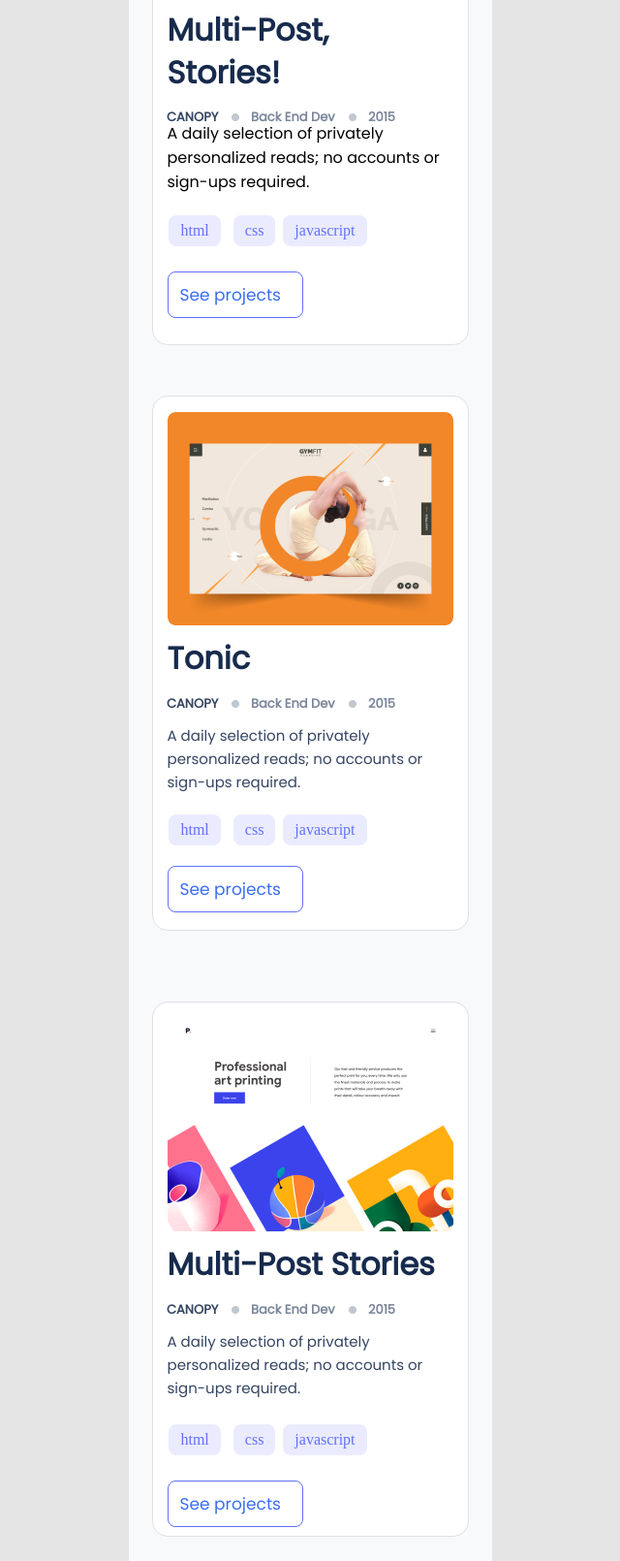
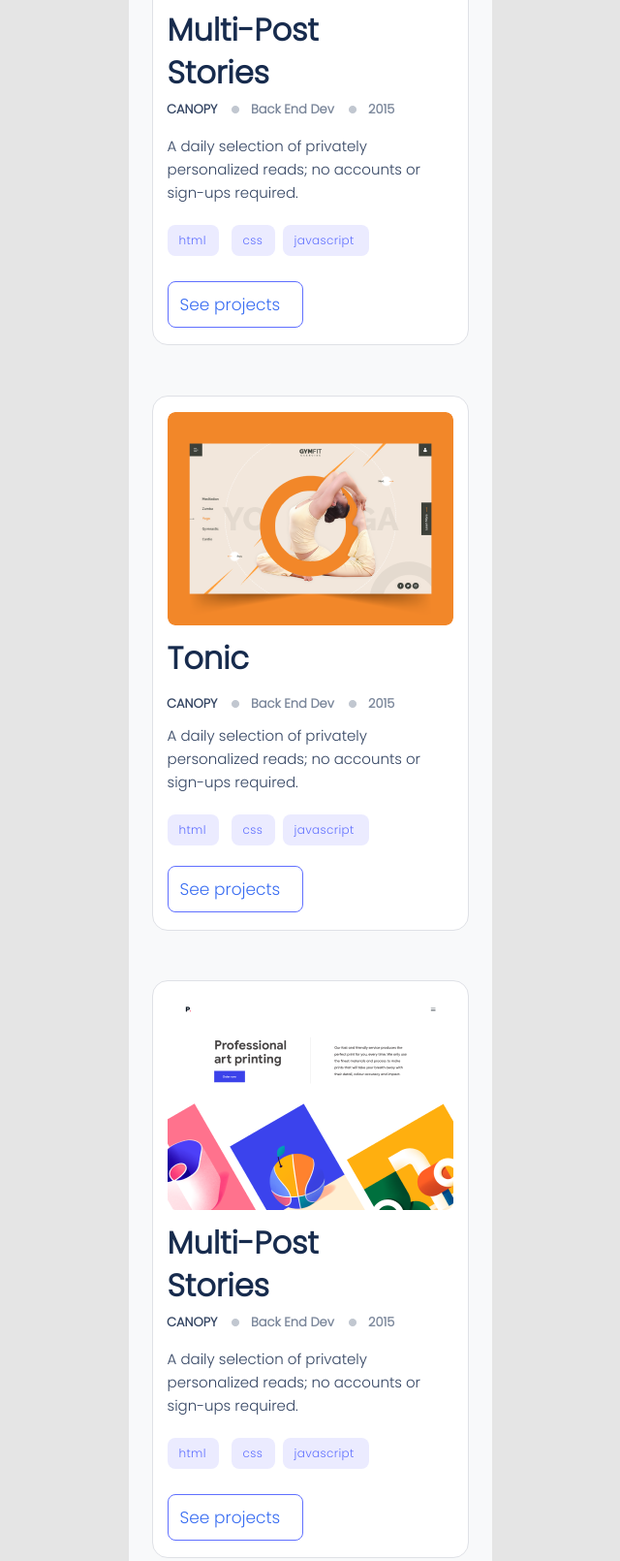
Before and after one commit to obibaadoma/MicHelloProject, a website: page index.html in a window 1280 px wide. Shown: the part 1714-3324 px from the top of the page at 97% size, without its empty margins (320-960 px from the left). Drawn offline with Linux system fonts and the light colour scheme.

Commit message:
Revert "Micropotfolio (#8)"
This reverts commit 572a54a3709ee3f8df9073a3ed7826a482285514.

```diff
--- a/index.css
+++ b/index.css
@@ -276,8 +276,6 @@
   color: #172b4d;
   margin-top: 0.01px;
   margin-block-end: 0.01px;
-  letter-spacing: 0;
-  text-align: left;
 }
 
 .event2 {
@@ -288,7 +286,7 @@
   padding: 0;
   gap: 12px;
   width: 236px;
-  height: 64px;
+  height: 32px;
   margin-block-end: 0;
   margin-top: 40px;
 }
@@ -310,10 +308,9 @@
   display: flex;
   flex-direction: row;
   align-items: center;
-  padding: 16px 16;
+  padding: 8px 0;
   width: 55px;
   height: 32px;
-  text-align: justify;
 }
 
 .word h3 {
@@ -381,7 +378,7 @@
   top: 8px;
 }
 
-.nedescriptionwme- {
+.newme-description {
   width: 295px;
   height: 76px;
   font-family: "Poppins", sans-serif;
@@ -417,8 +414,6 @@
   top: 180px;
   margin-top: -10px;
   margin-bottom: 10px;
-  font-family: normal;
-  color: #6070ff;
 }
 
 .languages-tonic {
@@ -433,8 +428,6 @@
   top: 180px;
   margin-top: -10px;
   margin-bottom: 10px;
-  font-family: normal;
-  color: #6070ff;
 }
 
 .language1 {
--- a/index.html
+++ b/index.html
@@ -7,13 +7,6 @@
   <meta name="viewport" content="width=device-width, initial-scale=1.0" />
   <title>Portfolio</title>
   <link rel="stylesheet" href="index.css" />
-  <link rel="preconnect" href="https://fonts.googleapis.com" />
-    <link rel="preconnect" href="https://fonts.gstatic.com" crossorigin />
-    <link
-      href="https://fonts.googleapis.com/css2?family=Playfair+Display&family=Poppins&display=swap"
-      rel="stylesheet"
-    />
-
 </head>
 
 <body>
@@ -49,7 +42,7 @@
   <section class="headline">
     <div id="head-container">
       <h1 class="head">
-        I'm Derek, <br/>
+        I'm Derek, <br />
         Glad to see you!
       </h1>
       <p class="desc">
@@ -95,7 +88,7 @@
       <img class="snapshort" src="./images/snap1.png" alt="snapshoot" />
       <div class="left-block-tonic">
         <div class="first-container-tonic">
-          <h2 class="newme-title-tonic">Tonic</h2>
+          <h1 class="newme-title-tonic">Tonic</h1>
           <div class="event2-tonic">
             <div class="word">
               <h3>CANOPY</h3>
@@ -116,13 +109,13 @@
         </p>
         <ul class="languages-tonic">
           <li class="language1">
-            html
+            <p>html</p>
           </li>
           <li class="language2">
-            css
+            <p>css</p>
           </li>
           <li class="language3">
-            javascript
+            <p>javascript</p>
           </li>
         </ul>
         <div class="newmes-tonic">
@@ -135,11 +128,10 @@
       <img class="snapshort" src="./images/snap2.png" alt="snapshoot" />
       <div class="left-block">
         <div class="first-container">
-          <h2 class="newme-title">
-            Multi-Post, <br/>
-            Stories!
-      </h1>
-          </h2>
+          <h1 class="newme-title">
+            Multi-Post <br />
+            Stories
+          </h1>
           <div class="event2">
             <div class="word">
               <h3>CANOPY</h3>
@@ -160,13 +152,13 @@
         </p>
         <ul class="languages">
           <li class="language1">
-            html
+            <p>html</p>
           </li>
           <li class="language2">
-            css
+            <p>css</p>
           </li>
           <li class="language3">
-            javascript
+            <p>javascript</p>
           </li>
         </ul>
         <div class="newmes">
@@ -179,7 +171,7 @@
       <img class="snapshort" src="./images/snap3.png" alt="snapshoot" />
       <div class="left-block-tonic">
         <div class="first-container-tonic">
-          <h2 class="newme-title-tonic">Tonic</h2>
+          <h1 class="newme-title-tonic">Tonic</h1>
           <div class="event2-tonic">
             <div class="word">
               <h3>CANOPY</h3>
@@ -200,13 +192,13 @@
         </p>
         <ul class="languages-tonic">
           <li class="language1">
-           html
+            <p>html</p>
           </li>
           <li class="language2">
-            css
+            <p>css</p>
           </li>
           <li class="language3">
-            javascript
+            <p>javascript</p>
           </li>
         </ul>
         <div class="newmes-tonic">
@@ -215,16 +207,15 @@
       </div>
     </section>
 
-
-    <section class="works-card-tonic">
+    <section class="works-card">
       <img class="snapshort" src="./images/snap4.png" alt="snapshoot" />
       <div class="left-block">
         <div class="first-container">
-          <h2 class="newme-title">
-            Multi-Post Stories<br />
-
-          </h2>
-          <div class="event2-tonic">
+          <h1 class="newme-title">
+            Multi-Post <br />
+            Stories
+          </h1>
+          <div class="event2">
             <div class="word">
               <h3>CANOPY</h3>
             </div>
@@ -238,19 +229,19 @@
             </div>
           </div>
         </div>
-        <p class="newme-description-tonic">
+        <p class="newme-description">
           A daily selection of privately personalized reads; no accounts or
           sign-ups required.
         </p>
         <ul class="languages">
           <li class="language1">
-            html
+            <p>html</p>
           </li>
           <li class="language2">
-            css
+            <p>css</p>
           </li>
           <li class="language3">
-            javascript
+            <p>javascript</p>
           </li>
         </ul>
 
@@ -263,10 +254,10 @@
   <section class="contact-me">
     <div class="head-section-co">
       <div id="head-container-co">
-        <h2 class="head-co">
+        <h1 class="head-co">
           About, <br />
           Myself
-        </h2>
+        </h1>
         <p class="description-co">
           Hello I’m a software developer! I can help you build a product,
           feature or website Look through some of my work and experience! If
@@ -339,25 +330,40 @@
             <div class="event17">
               <h3>Frameworks</h3>
               <button type="submit" class="dropdown">
-                <img src="./images/Disabled.png" alt="" />
+                <img src="./images/Icon-Chevron-Right-Larger.png" alt="" />
               </button>
             </div>
             <img src="./images/Separator-Bottom.png" alt="" class="separator" />
             <div class="event18">
               <h3>Skills</h3>
               <button type="submit" class="dropdown">
-                <img src="./images/Disabled.png" alt="" />
+                <img src="./images/Icon-Chevron-Right-Larger.png" alt="" />
               </button>
             </div>
             <img src="./images/Separator-Bottom.png" alt="" class="separator" />
           </div>
         </div>
-        </div>
-        </div>
       </div>
     </div>
-     <!--.. /* contact to be placed here */.-->
+    <div class="contact-derek">
+      <h2>Contact Me</h2>
+      <p>
+        If you have an application you are interested in developing, a feature
+        that you need built or a project that needs coding. I’d love to help
+        with it
+      </p>
+      <form action="https://formspree.io/f/xeqdgkkb" method="post">
+        <input type="text" id="username" required maxlength="30" placeholder="Text input" name="userName" />
+        <input type="email" id="email" required placeholder="obiba@gmail.com" name="userEmail" />
+        <textarea name="details" id="detail" placeholder="Write your message here" required maxlength="500"></textarea>
+        <button class="form-button go-newmes" type="submit">
+          Get in touch
+        </button>
+      </form>
 
+      <hr class="rounded" />
+    </div>
   </section>
 </body>
+
 </html>
```
Also changed, not shown: images/Disabled.png (deleted), images/Icon-Chevron-Down-Larger.png (deleted), images/Vector.png (deleted).
